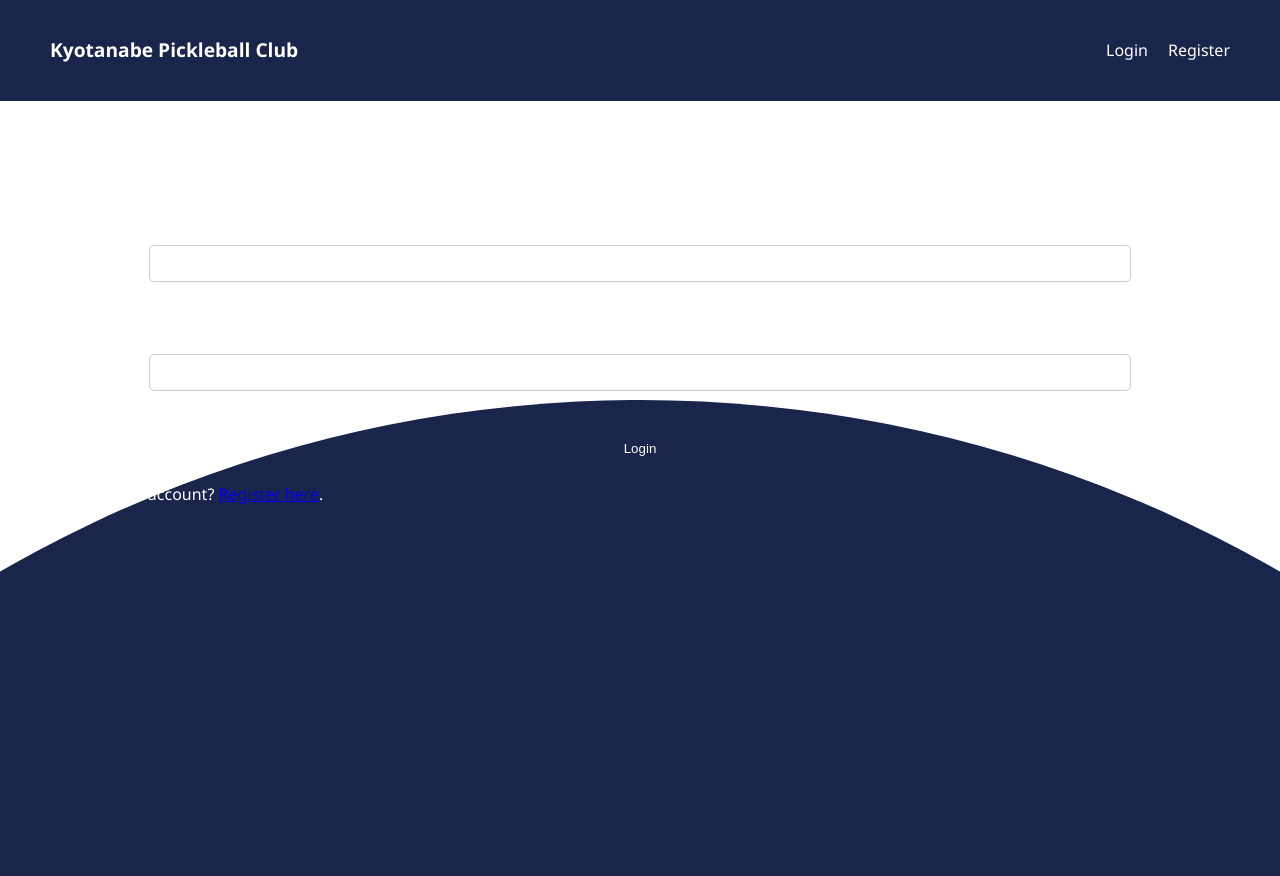
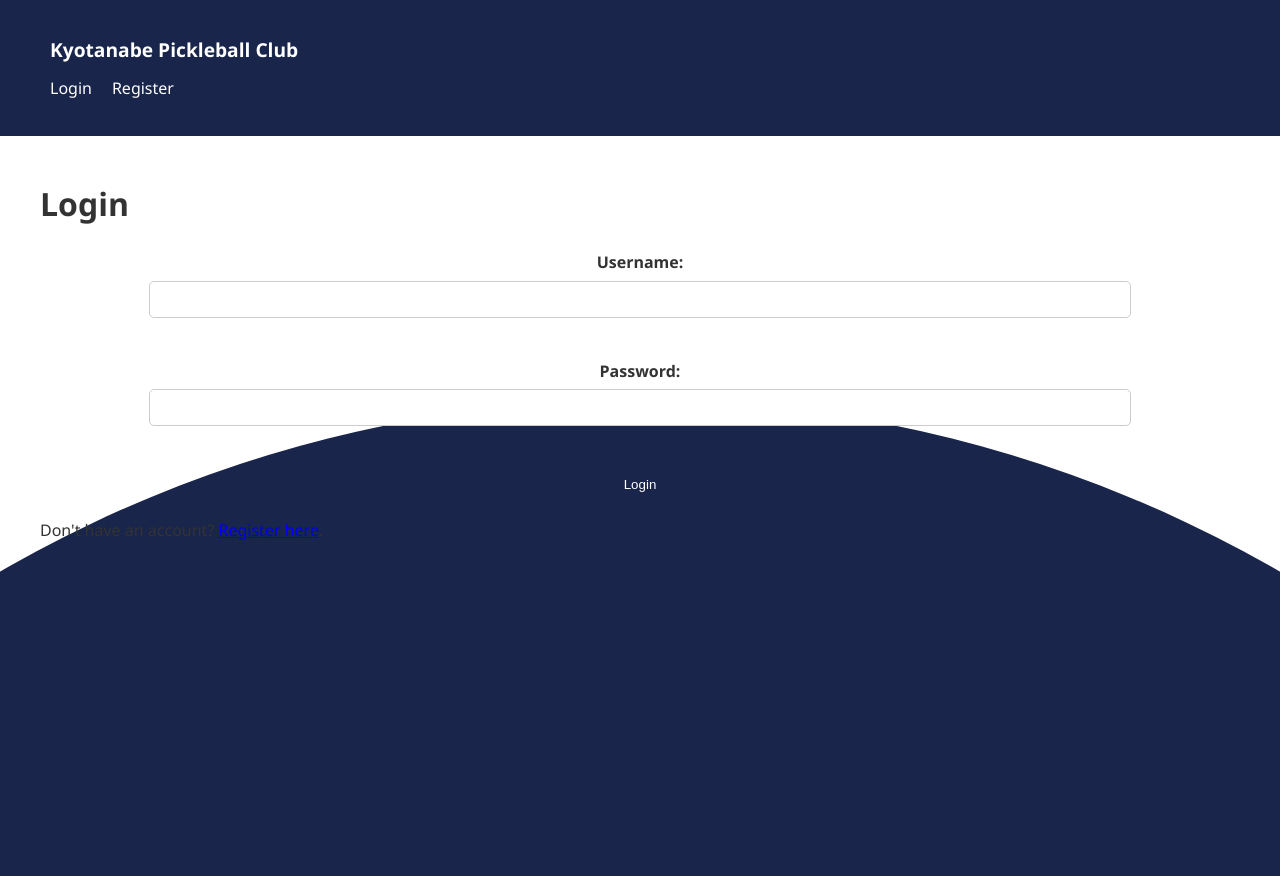
Before and after one commit to takuaki-taku/event_manager_v5, a Flask app: a page that uses templates/base.html in a window 1280 px wide. Before the commit the page ends 572 px from the top, so only its background shows below. Run offline with Flask 3, Linux system fonts and the light colour scheme; some libraries are stand-ins or nearby versions.

Commit message:
editinipad

```diff
--- a/templates/base.html
+++ b/templates/base.html
@@ -15,10 +15,9 @@
     <style>
         :root {
             --primary-color: #19254A; /* ナビゲーションバーの背景色 */
-            --secondary-color: #666;
-            --background-color: #f5f5f5;
-            --text-color: #ffffff; /* ナビゲーションのリンクのテキスト色 */
-            --hover-color: rgba(255, 255, 255, 0.1); /* リンクのホバー時の背景色 */
+            --nav-text-color: #ffffff; /* ナビゲーションバー内のリンクのテキスト色 */
+            --body-text-color: #333333; /* ページ全体のテキスト色 */
+            --hover-color: rgba(255, 255, 255, 0.1); /* ナビゲーションリンクのホバー時の背景色 */
             --error-color: #8b0000;
             --success-color: #006400;
         }
@@ -27,30 +26,18 @@
             font-family: 'Segoe UI', Tahoma, Geneva, Verdana, sans-serif;
             margin: 0;
             padding: 0;
-            background-color: var(--background-color);
-            color: var(--text-color);
+            background-color: var(--background-color, #f5f5f5);
+            color: var(--body-text-color); /* ページ全体のテキスト色 */
             line-height: 1.6;
         }
 
-        .container {
-            max-width: 1200px;
-            margin: 0 auto;
-            padding: 20px;
-        }
-
         nav {
-            background-color: var(--primary-color); /* ナビゲーションバーの色 */
+            background-color: var(--primary-color); /* ナビゲーションバーの背景色 */
             padding: 10px 0;
         }
 
-        nav .container {
-            display: flex;
-            justify-content: space-between;
-            align-items: center;
-        }
-
         nav a {
-            color: var(--text-color); /* テキスト色を変数から取得 */
+            color: var(--nav-text-color); /* ナビゲーションリンクの色 */
             text-decoration: none;
             padding: 5px 10px;
             border-radius: 5px;
@@ -58,8 +45,16 @@
         }
 
         nav a:hover {
-            background-color: var(--hover-color); /* ホバー時の背景色 */
+            background-color: var(--hover-color); /* ナビゲーションリンクのホバー背景 */
         }
+
+        .container {
+            max-width: 1200px;
+            margin: 0 auto;
+            padding: 20px;
+            color: var(--body-text-color); /* コンテンツ内のテキスト色 */
+        }
+
 
         .nav-left, .nav-right {
             display: flex;
```
